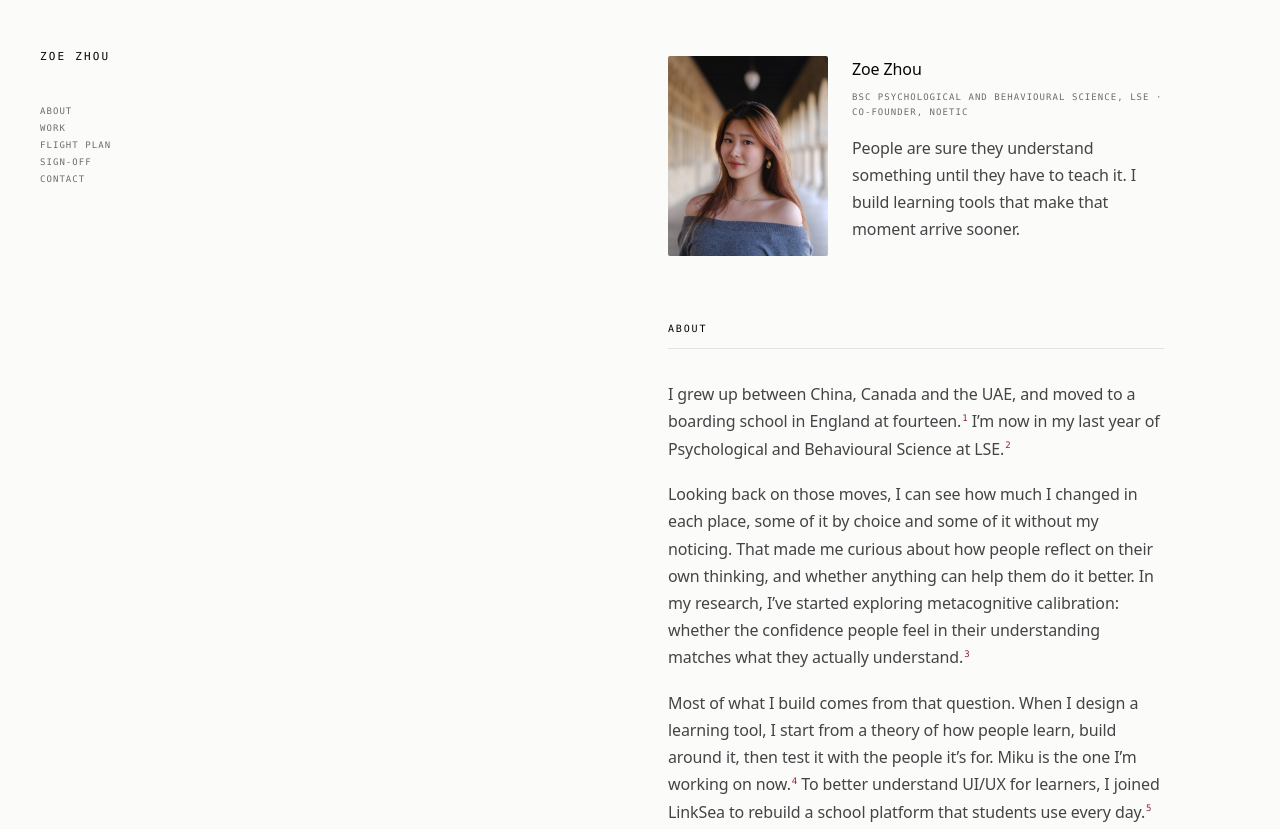
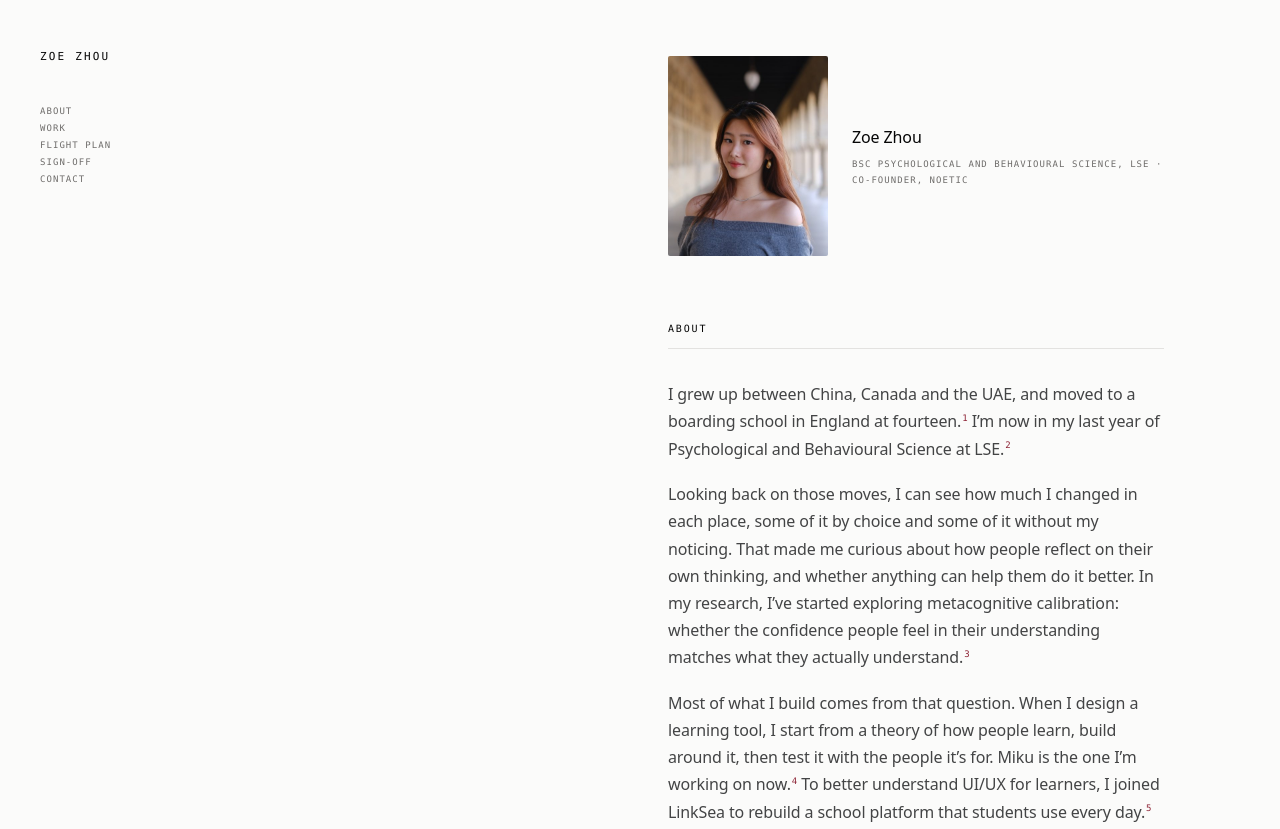
Before and after one commit to zoezhouyt/personalweb, a plain HTML site: page index.html in a window 1280 px wide. Shown: the top 829 px of the page. Drawn offline with Linux system fonts and the light colour scheme; animation ran at ten frames a second.

Commit message:
Take the line under the name out
None of the four wordings were right, so the masthead is the portrait, the name
and the credential line, and nothing else. With two lines of text beside a
200px portrait the block reads better centred than top-aligned, so it is.

The .masthead .sub rule stays, unused, for when a line goes back in.

Co-Authored-By: Claude Opus 5 <noreply@anthropic.com>

```diff
--- a/index.html
+++ b/index.html
@@ -128,7 +128,7 @@ section { padding-block: 4rem 0; scroll-margin-top: 3rem; }
 /* her face first, in a column of its own, so the page opens on a person rather
    than on prose. It is wider than the marks below it on purpose: this is the
    header, not another row. */
-.masthead { padding-block: 0.5rem 0; display: grid; grid-template-columns: 7rem minmax(0, 1fr); gap: 0 1.2rem; align-items: start; }
+.masthead { padding-block: 0.5rem 0; display: grid; grid-template-columns: 7rem minmax(0, 1fr); gap: 0 1.2rem; align-items: center; }
 @media (min-width: 46rem) { .masthead { grid-template-columns: 10rem minmax(0, 1fr); gap: 0 1.5rem; } }
 .masthead .me {
   /* height:auto is load-bearing: the height attribute is a presentational hint,
@@ -140,9 +140,10 @@ section { padding-block: 4rem 0; scroll-margin-top: 3rem; }
 /* what she is, before what she thinks about */
 .masthead .role {
   font-family: var(--mono); font-size: 9px; letter-spacing: 1.05px; text-transform: uppercase;
-  color: var(--faint); margin: 0 0 0.9rem;
+  color: var(--faint); margin: 0;
 }
-.masthead .sub { color: var(--text); margin: 0; max-width: 34em; }
+/* kept for when a line goes back under the name */
+.masthead .sub { margin: 0.9rem 0 0; }
 
 /* ---- about, with footnotes ---- */
 .about p { margin: 0 0 1.15rem; max-width: 34em; }
@@ -423,7 +424,6 @@ footer.end .sig { font-family: var(--mono); font-size: 9px; letter-spacing: 0.6p
     <div>
       <h1>Zoe Zhou</h1>
       <p class="role">BSc Psychological and Behavioural Science, LSE &middot; Co-founder, Noetic</p>
-      <p class="sub">People are sure they understand something until they have to teach it. I build learning tools that make that moment arrive sooner.</p>
     </div>
   </header>
 
```
